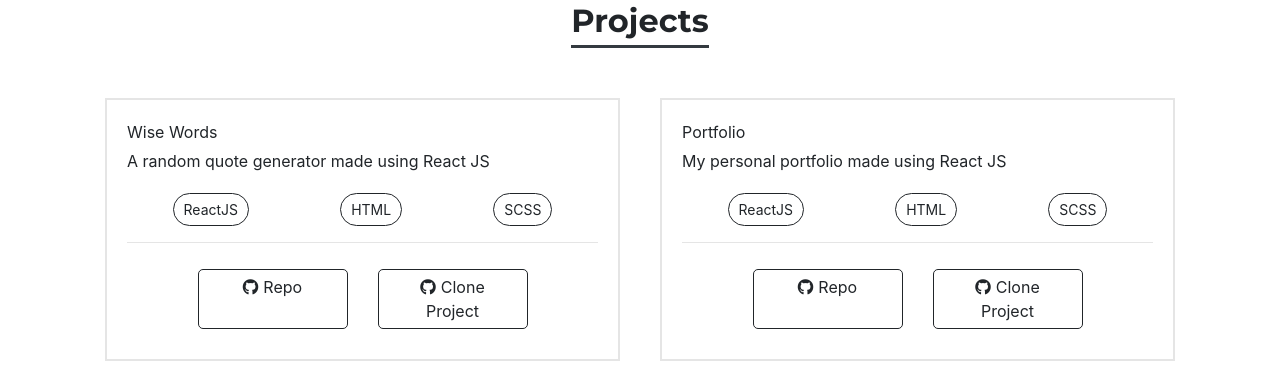
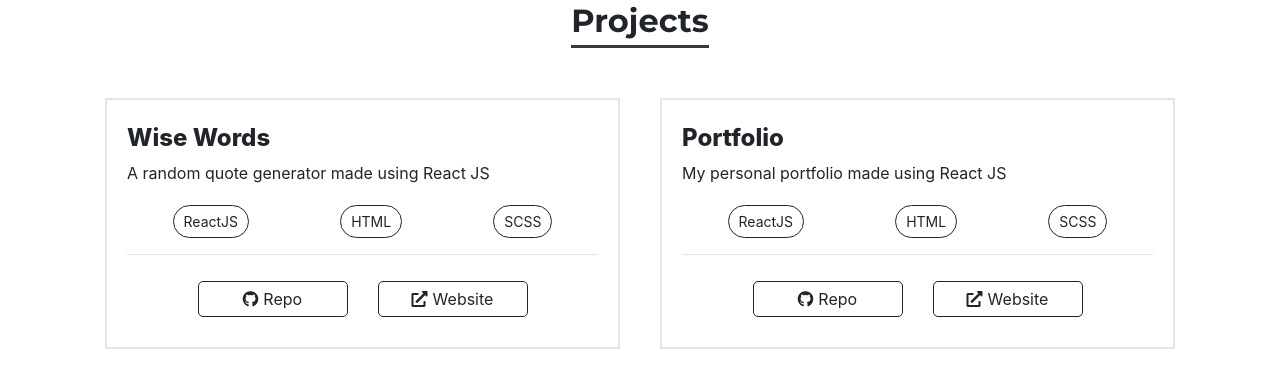
Before and after one commit to coding-with-fun/final-portfolio, a React (Create React App) app: page / in a window 1280 px wide. Shown: the part 1380-1751 px from the top of the page. Built offline with nearby package versions, Linux system fonts and the light colour scheme; no server answers.

Commit message:
C-20 Tweaks

```diff
--- a/src/ProjectData.js
+++ b/src/ProjectData.js
@@ -2,6 +2,7 @@
     {
         name: "Wise Words",
         description: "A random quote generator made using React JS",
+        website_url: "https://quotes.arccoder.in",
         languages: ["ReactJS", "HTML", "SCSS"],
         git_repo: "https://github.com/arc-coder/random-quotes-generator",
         clone_link:
@@ -10,6 +11,7 @@
     {
         name: "Portfolio",
         description: "My personal portfolio made using React JS",
+        website_url: "https://arccoder.in",
         languages: ["ReactJS", "HTML", "SCSS"],
         git_repo: "https://github.com/arc-coder/portfolio",
         clone_link: "https://github.com/arc-coder/portfolio/archive/master.zip",
--- a/src/components/Body/Projects/Project.js
+++ b/src/components/Body/Projects/Project.js
@@ -32,14 +32,14 @@
 
                     <div className="clone_link">
                         <a
-                            href={data.clone_link}
+                            href={data.website_url}
                             target="_blank"
                             rel="noreferrer"
                         >
                             <span>
-                                <i className="fab fa-github"></i>
+                                <i class="fas fa-external-link-alt"></i>
                             </span>
-                            Clone Project
+                            Website
                         </a>
                     </div>
                 </div>
--- a/src/scss/components/Body/Projects.scss
+++ b/src/scss/components/Body/Projects.scss
@@ -1,4 +1,6 @@
 .projects__container {
+    user-select: none;
+
     .projects__header {
         display: flex;
         justify-content: center;
@@ -37,6 +39,11 @@
                 margin: 5px 0;
             }
 
+            .header {
+                font-weight: 800;
+                font-size: 1.5rem;
+            }
+
             .languages,
             .links {
                 display: flex;
@@ -49,6 +56,7 @@
 
                 span {
                     border: 1px solid #212529;
+                    user-select: none;
                     padding: 5px 10px;
                     border-radius: 20px;
                     font-size: 14px;
@@ -70,6 +78,7 @@
                 div {
                     margin: 10px 15px;
                     border: 1px solid #212529;
+                    user-select: none;
                     padding: 5px 15px;
                     border-radius: 5px;
                     cursor: pointer;
```
